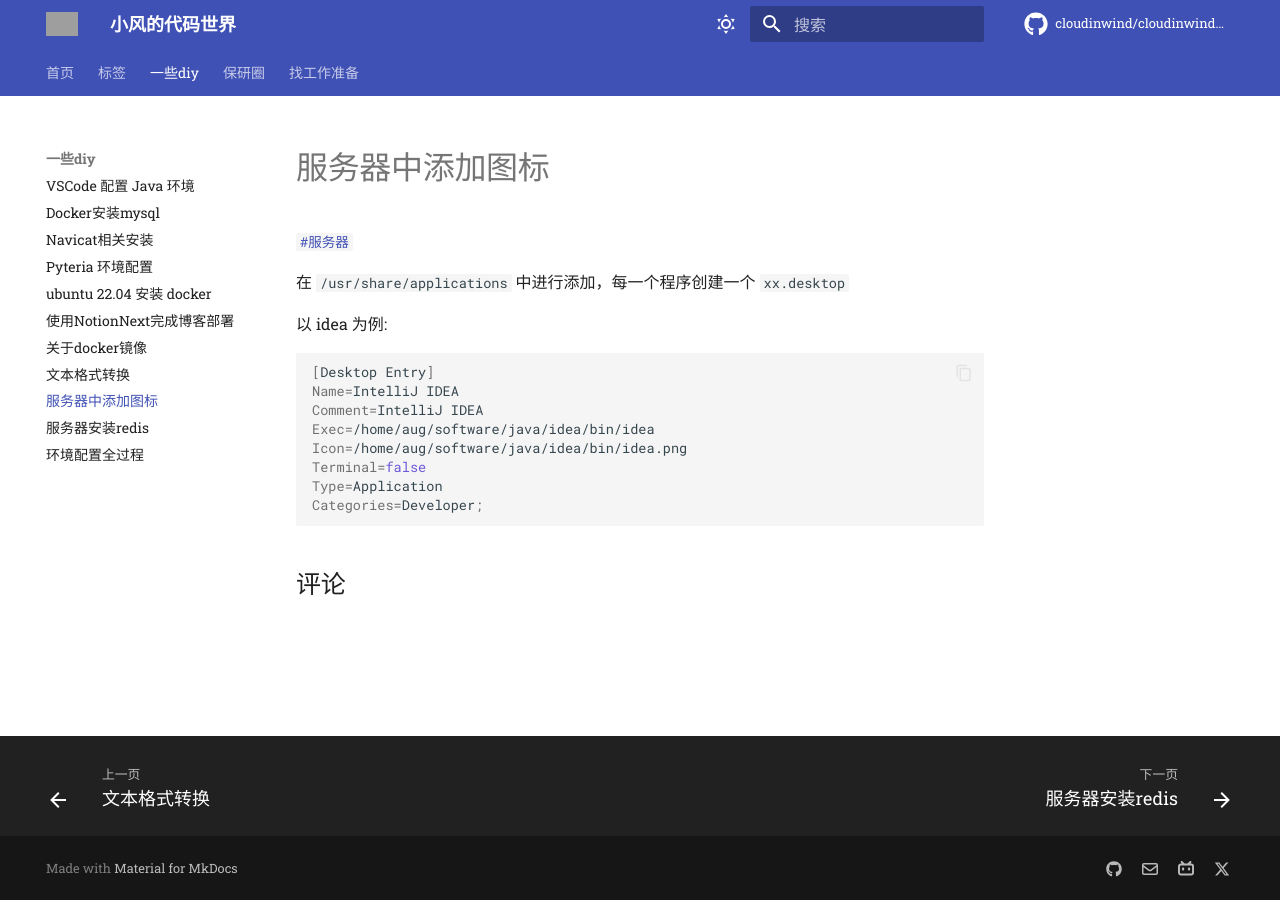
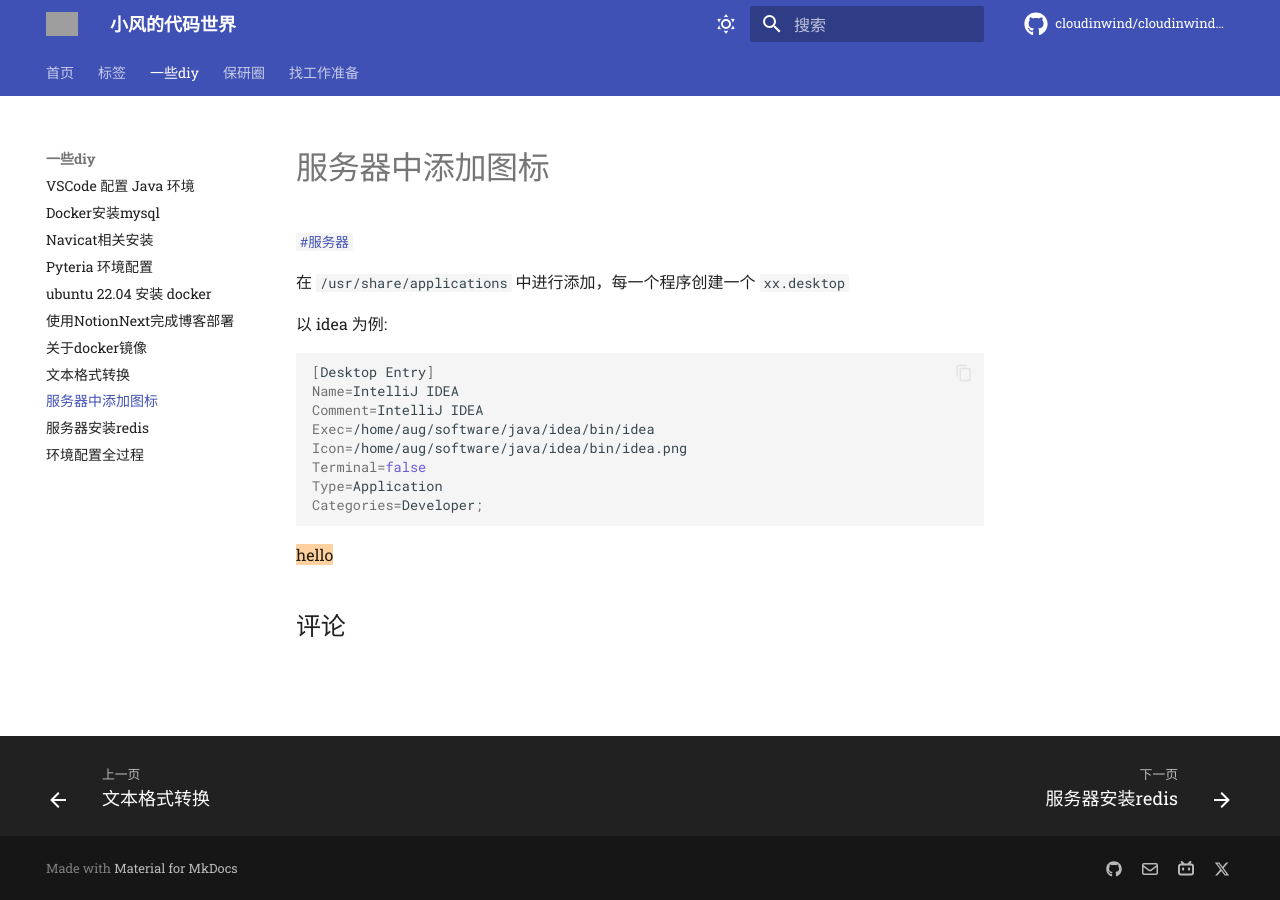
Before and after one commit to cloudinwind/cloudinwind.github.io, an MkDocs documentation site: the page built from docs/一些diy/服务器中添加图标.md, in a window 1280 px wide. Built offline with MkDocs 1.6.1 and Material for MkDocs 9.7.7, drawn with Linux system fonts in a browser that asks for light colours; comment, search, counter and statistics services are not loaded; grey boxes are pictures that could not be loaded.

Commit message:
cloudinwind 2024-12-10:11:1:48

````diff
--- a/docs/一些diy/服务器中添加图标.md
+++ b/docs/一些diy/服务器中添加图标.md
@@ -25,3 +25,6 @@ Terminal=false
 Type=Application
 Categories=Developer;
 ```
+
+
+<mark style="background: #FFB86CA6;">hello</mark>
````
Also changed, not shown: 1 other file.
